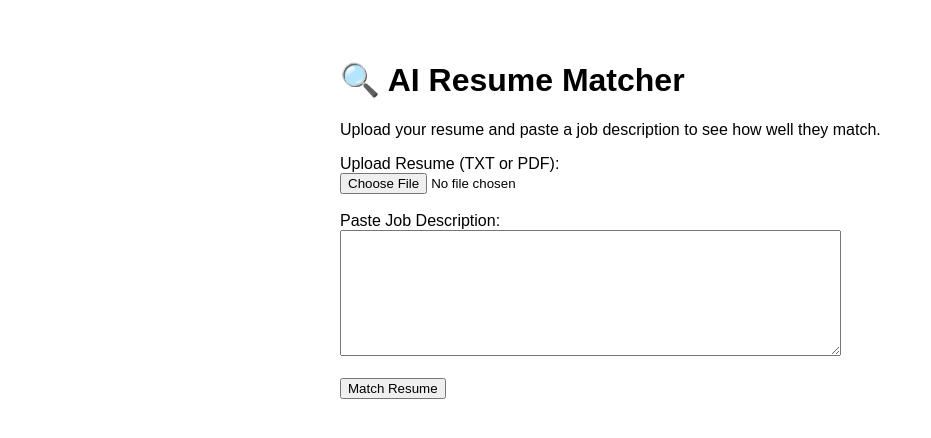
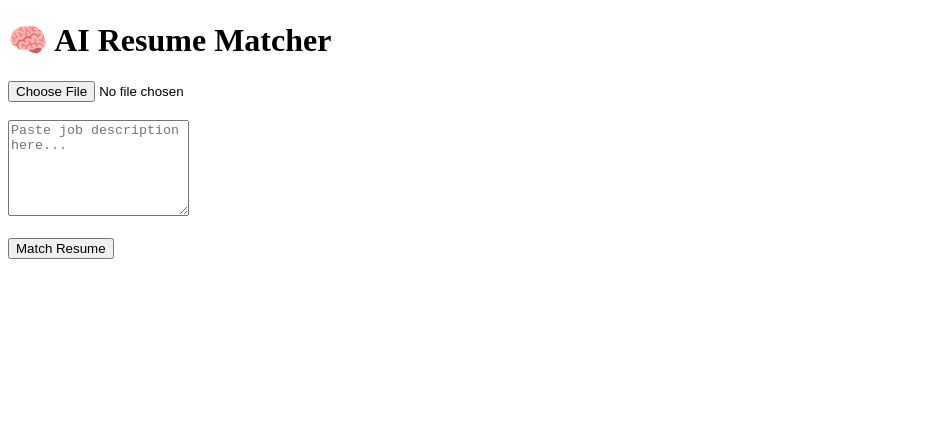
Before and after one commit to Nightyelf2403/ai_resume_matcher, a React (Create React App) app in the folder frontend/: page / in a window 1280 px wide. Shown: the top 438 px of the page, without its empty margins (0-931 px from the left). Built offline with nearby package versions, Linux system fonts and the light colour scheme.

Commit message:
Update App.js

```diff
--- a/frontend/src/App.js
+++ b/frontend/src/App.js
@@ -1,5 +1,6 @@
-import React, { useState } from 'react';
-import axios from 'axios';
+import React, { useState } from "react";
+import axios from "axios";
+import "./App.css";
 
 function App() {
   const [resume, setResume] = useState(null);
@@ -9,7 +10,7 @@ function App() {
 
   const handleUpload = async (e) => {
     e.preventDefault();
-    if (!resume || !job) return alert("Please upload a resume and paste a job description");
+    if (!resume || !job) return alert("Please upload a resume and enter a job description.");
 
     const formData = new FormData();
     formData.append("resume", resume);
@@ -17,34 +18,32 @@ function App() {
 
     setLoading(true);
     try {
-      const res = await axios.post("https://ai-resume-matcher-6brq.onrender.com/", formData); // 🔁 Replace this with your actual Render backend URL
+      const res = await axios.post("https://ai-resume-matcher-6brq.onrender.com/match/", formData);
       setScore(res.data.match_score.toFixed(2));
     } catch (err) {
-      alert("Error matching resume. Check backend URL.");
+      alert("Error: Could not match resume. Please try again.");
     }
     setLoading(false);
   };
 
   return (
-    <div style={{ fontFamily: "Arial", maxWidth: "600px", margin: "auto", padding: "2rem" }}>
-      <h1>🔍 AI Resume Matcher</h1>
-      <p>Upload your resume and paste a job description to see how well they match.</p>
+    <div className="App">
+      <h1>🧠 AI Resume Matcher</h1>
       <form onSubmit={handleUpload}>
-        <label>Upload Resume (TXT or PDF):</label><br />
-        <input type="file" onChange={e => setResume(e.target.files[0])} /><br /><br />
-
-        <label>Paste Job Description:</label><br />
-        <textarea value={job} onChange={e => setJob(e.target.value)} rows="8" cols="60" /><br /><br />
-
-        <button type="submit" disabled={loading}>
-          {loading ? "Matching..." : "Match Resume"}
-        </button>
+        <input
+          type="file"
+          accept=".pdf,.txt"
+          onChange={(e) => setResume(e.target.files[0])}
+        /><br /><br />
+        <textarea
+          placeholder="Paste job description here..."
+          rows="6"
+          value={job}
+          onChange={(e) => setJob(e.target.value)}
+        /><br /><br />
+        <button type="submit">{loading ? "Matching..." : "Match Resume"}</button>
       </form>
-      {score && (
-        <h2 style={{ marginTop: "1rem", color: "green" }}>
-          ✅ Match Score: {score * 100}%
-        </h2>
-      )}
+      {score && <h3>📝 Match Score: {score}</h3>}
     </div>
   );
 }
```
